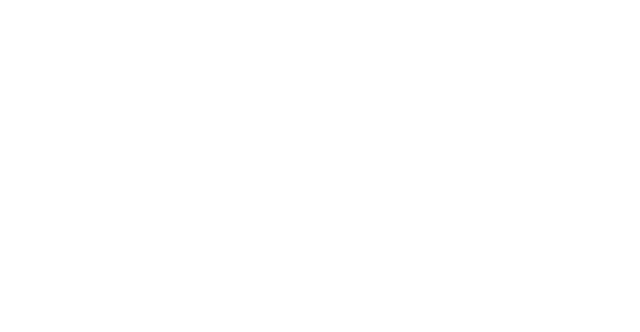
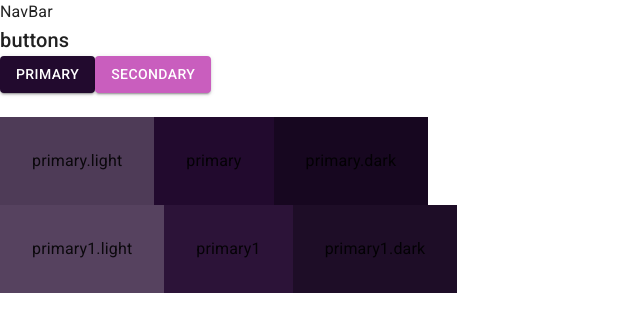
Before and after one commit to thogb/Toggl_Clone_V2, a React (Create React App) app in the folder toggl_clone_client/: page /theme in a window 1280 px wide. Before the commit this address had no page. Shown: the top 332 px of the page, without its empty margins (0-640 px from the left). Built offline with nearby package versions, Linux system fonts and the light colour scheme.

Commit message:
Created route structures

```diff
--- /dev/null
+++ b/toggl_clone_client/src/App.css
@@ -0,0 +1,3 @@
+.sideBar {
+  color: red;
+}
--- a/toggl_clone_client/src/App.js
+++ b/toggl_clone_client/src/App.js
@@ -1,21 +1,31 @@
-import { CssBaseline, createTheme } from "@mui/material";
-import { BrowserRouter, Route, Routes } from "react-router-dom";
-import { ThemeProvider } from "styled-components";
+import { Button, CssBaseline, ThemeProvider, createTheme } from "@mui/material";
+import { Route, Routes } from "react-router-dom";
 import TimerPage from "./scenes/timerPage/TimerPage";
 import { useMemo } from "react";
+import { themeSettings } from "./theme";
+import ThemePage from "./scenes/themePage/ThemePage";
+import "./App.css";
+import HomePage from "./scenes/homePage/HomePage";
+import NavBar from "./scenes/navbar/NavBar";
 
 function App() {
   const mode = "light";
-  const theme = useMemo(() => createTheme(mode), [mode]);
+  const theme = useMemo(() => createTheme(themeSettings(mode)), [mode]);
 
   return (
     <ThemeProvider theme={theme}>
       <CssBaseline />
-      <BrowserRouter>
-        <Routes>
-          <Route path="/" element={<TimerPage />} />
-        </Routes>
-      </BrowserRouter>
+      <div className="app">
+        <div className="mainContent">
+          <Routes>
+            <Route path="/" element={<NavBar />}>
+              <Route path="/" element={<HomePage />} />
+              <Route path="/timer" element={<TimerPage />} />
+              <Route path="/theme" element={<ThemePage />} />
+            </Route>
+          </Routes>
+        </div>
+      </div>
     </ThemeProvider>
   );
 }
--- a/toggl_clone_client/src/index.js
+++ b/toggl_clone_client/src/index.js
@@ -3,12 +3,15 @@ import ReactDOM from "react-dom/client";
 import "./index.css";
 import App from "./App";
 import { Provider } from "react-redux";
+import { BrowserRouter } from "react-router-dom";
 
 const root = ReactDOM.createRoot(document.getElementById("root"));
 root.render(
   <React.StrictMode>
     {/* <Provider> */}
-    <App />
+    <BrowserRouter>
+      <App />
+    </BrowserRouter>
     {/* </Provider> */}
   </React.StrictMode>
 );
--- /dev/null
+++ b/toggl_clone_client/src/scenes/homePage/HomePage.jsx
@@ -0,0 +1,7 @@
+import React from "react";
+
+const HomePage = () => {
+  return <div>HomePage</div>;
+};
+
+export default HomePage;
--- /dev/null
+++ b/toggl_clone_client/src/scenes/navbar/NavBar.jsx
@@ -0,0 +1,13 @@
+import React from "react";
+import { Outlet } from "react-router-dom";
+
+const NavBar = () => {
+  return (
+    <div>
+      NavBar
+      <Outlet />
+    </div>
+  );
+};
+
+export default NavBar;
--- /dev/null
+++ b/toggl_clone_client/src/scenes/themePage/ThemePage.jsx
@@ -0,0 +1,45 @@
+import { Box, Button, Stack, Typography, useTheme } from "@mui/material";
+import React from "react";
+
+const ThemePage = () => {
+  const theme = useTheme();
+  console.log(theme.palette.primary);
+  console.log(theme.palette.primary1);
+  return (
+    <Stack direction={"column"}>
+      <Box mb={3}>
+        <Typography variant="h6">buttons</Typography>
+        <Button variant="contained" color="primary">
+          primary
+        </Button>
+        <Button variant="contained" color="secondary">
+          secondary
+        </Button>
+      </Box>
+      <Stack direction={"row"}>
+        <Box p={4} bgcolor="primary.light">
+          primary.light
+        </Box>
+        <Box p={4} bgcolor="primary.main">
+          primary
+        </Box>
+        <Box p={4} bgcolor="primary.dark">
+          primary.dark
+        </Box>
+      </Stack>
+      <Stack direction={"row"}>
+        <Box p={4} bgcolor="primary1.light">
+          primary1.light
+        </Box>
+        <Box p={4} bgcolor="primary1.main">
+          primary1
+        </Box>
+        <Box p={4} bgcolor="primary1.dark">
+          primary1.dark
+        </Box>
+      </Stack>
+    </Stack>
+  );
+};
+
+export default ThemePage;
--- a/toggl_clone_client/src/scenes/timerPage/TimerPage.jsx
+++ b/toggl_clone_client/src/scenes/timerPage/TimerPage.jsx
@@ -1,8 +1,34 @@
-import { CssBaseline } from "@mui/material";
+import { Button, useTheme } from "@mui/material";
 import React from "react";
 
 const TimerPage = () => {
-  return <div>testsss</div>;
+  const theme = useTheme();
+  console.log(theme.palette.primary);
+  console.log(theme.palette.primary1);
+  return (
+    <div>
+      TimerPage
+      <Button variant="contained" color="primary">
+        test
+      </Button>
+      <Button variant="contained" color="primary1">
+        test
+      </Button>
+      <Button variant="contained" color="primary">
+        test
+      </Button>
+      <Button variant="contained" color="primary">
+        test
+      </Button>
+      <Button variant="contained" color="primary">
+        test
+      </Button>
+      <Button variant="contained" color="secondary">
+        test
+      </Button>
+      <div>test</div>
+    </div>
+  );
 };
 
 export default TimerPage;
--- a/toggl_clone_client/src/theme.js
+++ b/toggl_clone_client/src/theme.js
@@ -1,8 +1,22 @@
+import { createTheme } from "@mui/material";
+
 export const themeSettings = (mode) => {
+  const theme = createTheme();
+  const { augmentColor } = theme.palette;
   return {
     palette: {
-      mode: mode,
-      ...(mode === "dark" ? {} : {}),
+      mode,
+      ...(mode === "light"
+        ? {
+            primary: {
+              main: "#220a2e",
+            },
+            secondary: {
+              main: "#c95ebe",
+            },
+            primary1: augmentColor({ color: { main: "#2c1338" } }),
+          }
+        : {}),
     },
   };
 };
--- /dev/null
+++ b/toggl_clone_client/src/utils/constants.js
@@ -0,0 +1,2 @@
+export const DRAWER_WIDTH = 226;
+export const APPBAR_HEIGHT = 85;
```
